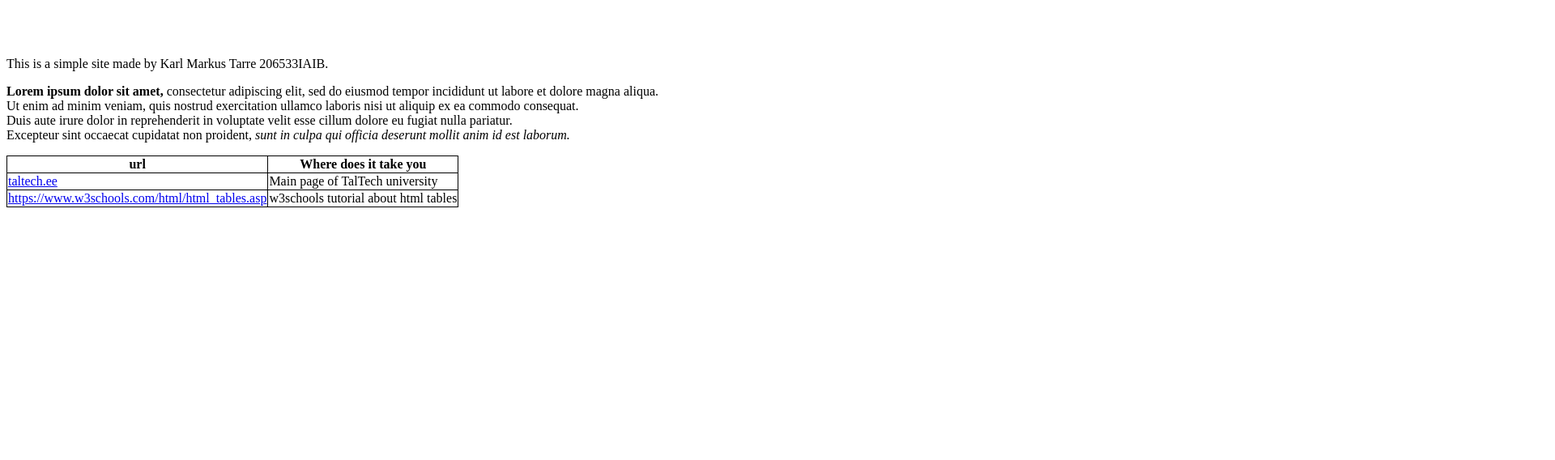
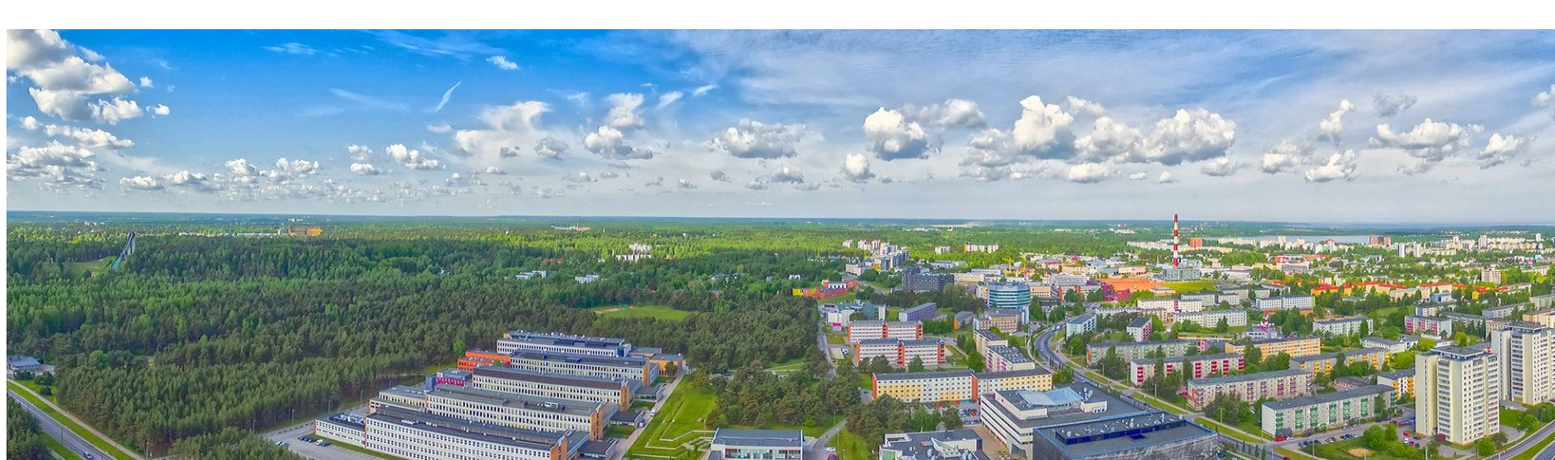
Before and after one commit to KMTarre/website, a plain HTML site: page index.html in a window 1280 px wide. Shown: the part 48-616 px from the top of the page at 81% size, 1920 px wide, since content can reach past the window. Drawn offline with Linux system fonts and the light colour scheme.

Commit message:
Update index.html

```diff
--- a/index.html
+++ b/index.html
@@ -8,7 +8,9 @@
   </style>
 </head>
 <body>
-  <h1>Welcome to website</h1><br><br>
+  <h1>Welcome to website</h1><br>
+
+  <img src="taltch.jpg">
 
   <p>This is a simple site made by Karl Markus Tarre 206533IAIB.</p>
 
```
